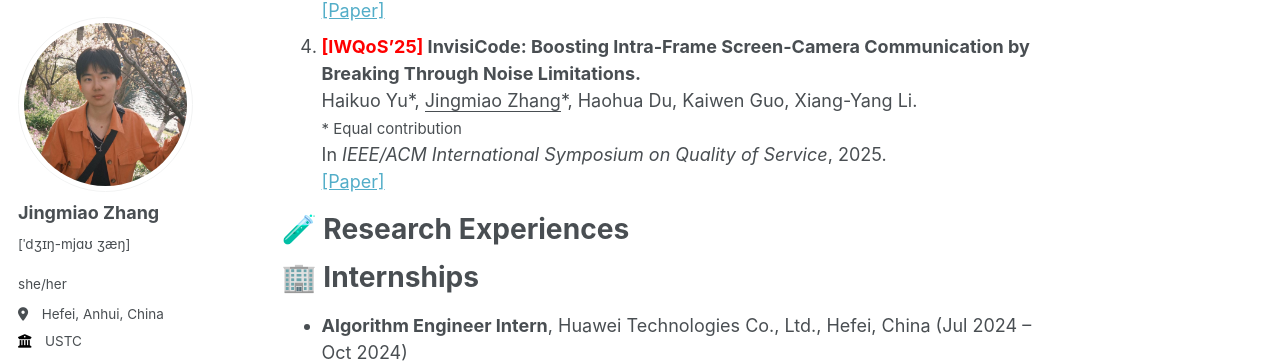
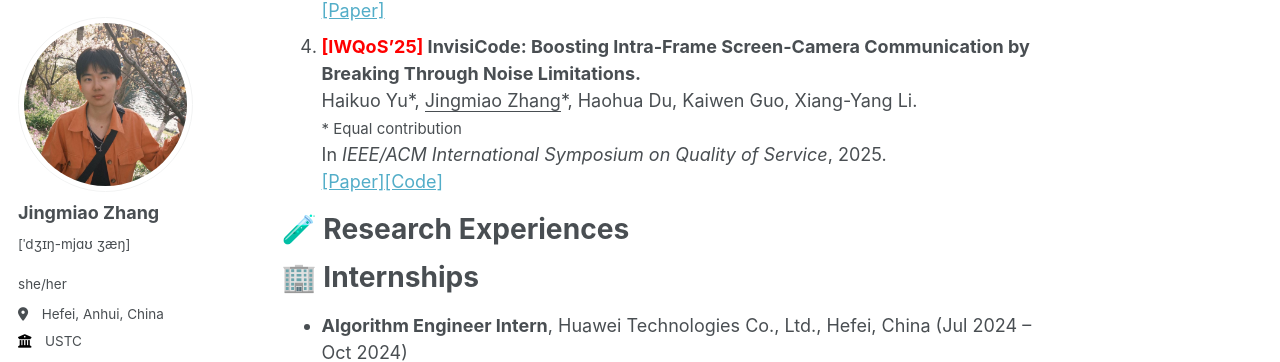
Before and after one commit to Glycineeeee/glycineeeee.github.io, a Jekyll site: the page built from _pages/about.md, in a window 1280 px wide and 900 px high, scrolled down 1027 px. Shown: the part 89-451 px from the top of the window. Built offline with Jekyll 4.4.1, drawn with Linux system fonts in a browser that asks for light colours; some web fonts are replaced; a script that is not in the unit is left out.

Commit message:
Update about.md

```diff
--- a/_pages/about.md
+++ b/_pages/about.md
@@ -40,7 +40,7 @@ with a focus on efficient and trustworthy machine learning systems and algorithm
    <br><span style="font-size: smaller;">\* Equal contribution</span><br>
    In *IEEE/ACM International Symposium on Quality of Service*, 2025.
    <br>
-   <a href="https://ieeexplore.ieee.org/document/11143478" target="_blank">[Paper]</a>
+   <a href="https://ieeexplore.ieee.org/document/11143478" target="_blank">[Paper]</a><a href="https://github.com/haikuoY/InvisiCode" target="_blank">[Code]</a>
 
 
 # 🧪 Research Experiences {#research}
```
